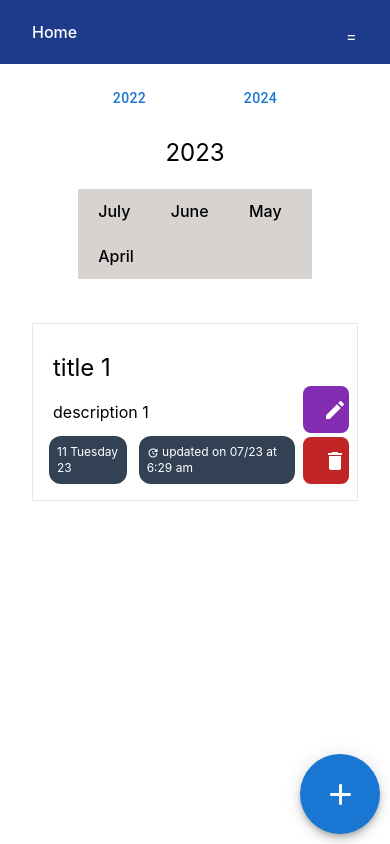
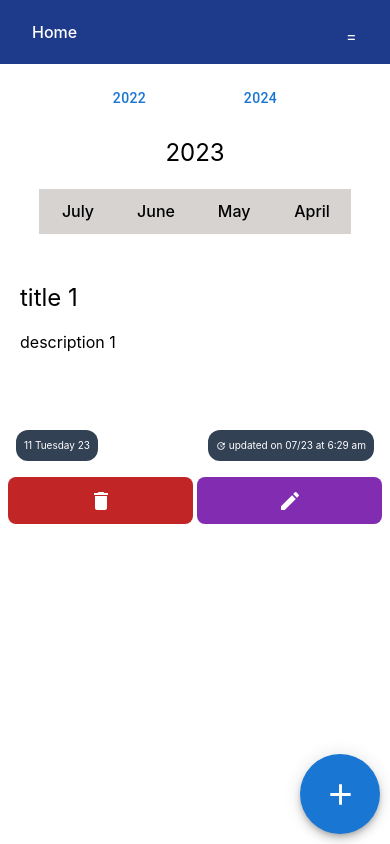
Before and after one commit to ArunRupan/activity-log, a React (Vite) app in the folder frontend/: page /guest in a window 390 px wide. Built offline with nearby package versions, Linux system fonts and the light colour scheme.

Commit message:
fixing status code 500

```diff
--- a/frontend/src/components/dairyComponents/EntryItem.jsx
+++ b/frontend/src/components/dairyComponents/EntryItem.jsx
@@ -75,12 +75,13 @@ const EntryItem = ({ id, task }) => {
   // }
 
   return (
-    <div className=" mx-2 p-2 relative border">
+    <div className=" md:mx-2 p-2 relative">
       {isEditing ? (
-        <div className="flex">
-          <div className="w-[85%] me-3">
+        <div className="md:flex">
+          <div className="md:w-[85%] md:me-3">
             <input
-              className="w-full my-3 p-3 text-2xl"
+              autoFocus
+              className="w-full my-3 p-3 text-2xl border-b border-slate-900 bg-slate-300"
               value={text}
               onChange={(e) => setText(e.target.value)}
             />
@@ -93,8 +94,8 @@ const EntryItem = ({ id, task }) => {
             />
             {/* </div> */}
           </div>
-          <div className="w-[15%] relative">
-            <div className="absolute bottom-2 text-white right-0 flex flex-col gap-1 w-full">
+          <div className="md:w-[15%] relative">
+            <div className="md:absolute bottom-2 text-white right-0 flex md:flex-col gap-1 w-full">
               <button
                 className="bg-green-700 flex justify-center w-full"
                 onClick={() => handleSave()}
@@ -112,22 +113,24 @@ const EntryItem = ({ id, task }) => {
         </div>
       ) : (
         <>
-          <div className="flex">
-            {/* body */}
-            <div className="p-3 w-[85%] min-h-[160px] relative text-ellipsis">
-              <p className="py-2 text-2xl">{task.title}</p>
-              {/* <div
+          <div className="flex flex-col md:flex-row">
+            <div>
+              {/* body */}
+              <div className="p-3 md:w-[85%] min-h-[160px] relative  text-ellipsis">
+                <p className="py-2 text-2xl">{task.title}</p>
+                {/* <div
               className="py-2 whitespace-pre-wrap"
               dangerouslySetInnerHTML={createMarkup(description)}
             ></div> */}
-              <div className="py-2 mb-9 whitespace-pre" id={id}></div>
-              <div className="absolute bottom-0 left-0 flex gap-3 p-2">
-                {/* Time */}
-                <p className="bg-slate-700 rounded-xl p-2 text-xs w-fit text-white">
+                <div className="py-2 md:mb-9 whitespace-pre" id={id}></div>
+              </div>
+              {/* Time */}
+              <div className="flex gap-3 p-2 justify-between  ">
+                <p className="bg-slate-700 rounded-xl p-2 text-[10px]  w-fit text-white">
                   {formatDay(task.date)}
                 </p>
                 {task.edited && (
-                  <p className="bg-slate-700 rounded-xl p-2 text-xs w-fit text-white">
+                  <p className="bg-slate-700 rounded-xl p-2 text-[10px] w-fit text-white">
                     <Update fontSize="inherit" /> updated on
                     {formatTime(task.time)}
                   </p>
@@ -135,13 +138,16 @@ const EntryItem = ({ id, task }) => {
               </div>
             </div>
             {/* Buttons */}
-            <div className="my-2 w-[15%] relative text-center">
-              <div className="absolute bottom-0 right-0 flex flex-col gap-1 w-full">
-                <button className="bg-[#822cb2]" onClick={handleEdit}>
+            <div className="my-2 md:w-[15%] relative text-center">
+              <div className="md:absolute bottom-0 right-0  flex md:flex-col gap-1 w-full">
+                <button
+                  className="bg-[#c22525] w-1/2"
+                  onClick={() => removeEntry()}
+                >
+                  <DeleteIcon className="text-white" />
+                </button>
+                <button className="bg-[#822cb2] w-1/2" onClick={handleEdit}>
                   <EditIcon className="text-white" />
-                </button>
-                <button className="bg-[#c22525]" onClick={() => removeEntry()}>
-                  <DeleteIcon className="text-white" />
                 </button>
               </div>
             </div>
--- a/frontend/src/components/dairyComponents/EntryList.jsx
+++ b/frontend/src/components/dairyComponents/EntryList.jsx
@@ -69,18 +69,22 @@ const EntryList = () => {
       </div>
 
       {/* Month Links */}
-      <div className="flex flex-col md:w-2/3 mx-auto">
-        <div className="w-[60%] mb-5 mx-auto bg-stone-300 ">
+      <div className="w-[80%] flex overflow-x-auto mb-5 mx-auto bg-stone-300">
         {mArr.map((month) => (
-            <button key={month} onClick={() => setCurrMonth(month)}>
+          <button
+            className="flex-1"
+            key={month}
+            onClick={() => setCurrMonth(month)}
+          >
             {/* <button key={month} onClick={() => setCurrMonth(month)}> */}
             {formatMonth(month)}
           </button>
         ))}
       </div>
 
+      <div className="flex flex-col md:w-2/3 mx-auto pb-20">
         {/* Task List */}
-        <div className="m-6">
+        <div className="md:m-6">
           {monthTasks.map((q) => (
             <div key={q.id}>
               {/* day tasks map  */}
--- a/frontend/src/components/pages/SignUp.jsx
+++ b/frontend/src/components/pages/SignUp.jsx
@@ -32,9 +32,9 @@ const SignUp = () => {
   const dispatch = useDispatch();
   const navigate = useNavigate();
 
+  const [register, { isLoading }] = useRegisterMutation();
+
   const { userInfo } = useSelector((state) => state.auth);
-
-  const [register, { isLoading }] = useRegisterMutation();
 
   useEffect(() => {
     if (userInfo) {
@@ -50,11 +50,13 @@ const SignUp = () => {
     } else {
       try {
         const res = await register({ name, email, password }).unwrap();
+        console.log(res);
         dispatch(setCredentials({ ...res }));
         navigate("/home");
       } catch (err) {
         // Style this to show error on screen
         console.log(err?.data?.message || err.error);
+        // navigate("/login");
       }
     }
   };
--- a/frontend/src/components/pages/WelcomePage.jsx
+++ b/frontend/src/components/pages/WelcomePage.jsx
@@ -4,16 +4,16 @@ import { Link } from "react-router-dom";
 const WelcomePage = () => {
   return (
     <div className="h-screen border grid place-items-center">
-      <div className="w-1/2 md:w-1/4 text-center">
+      <div className="sm:w-1/2 md:w-1/4 text-center">
         <h1 className="text-4xl">Welcome Page</h1>
 
         <div className="flex gap-3 mt-10 justify-center">
-          <Link to={"/login"} className="w-1/3">
+          <Link to={"/login"} className="md:w-1/3 flex-1">
             <Button variant="contained" className="w-full">
               Log in
             </Button>
           </Link>
-          <Link to={"/register"} className="w-1/3">
+          <Link to={"/register"} className="md:w-1/3 flex-1">
             <Button variant="contained" className="w-full">
               Register
             </Button>
--- a/frontend/src/components/textEditor/BlockStyles.jsx
+++ b/frontend/src/components/textEditor/BlockStyles.jsx
@@ -3,13 +3,13 @@ import { FormatListBulleted } from "@mui/icons-material";
 import { FormatListNumbered } from "@mui/icons-material";
 import HeaderDropdown from "./HeaderDropdown";
 
-const HEADER_TYPES = [
+// const HEADER_TYPES = [
+// ];
+
+const BLOCK_TYPES = [
   { label: "H1", style: "header-one" },
   { label: "H2", style: "header-two" },
   { label: "H3", style: "header-three" },
-];
-
-const BLOCK_TYPES = [
   { label: "Quote", style: "blockquote" },
   { label: <FormatListBulleted />, style: "unordered-list-item" },
   { label: <FormatListNumbered />, style: "ordered-list-item" },
@@ -17,19 +17,19 @@ const BLOCK_TYPES = [
 ];
 
 const BlockStyles = ({ editorState, onToggle }) => {
-  const selection = editorState.getSelection();
-  const blockType = editorState
-    .getCurrentContent()
-    .getBlockForKey(selection.getStartKey())
-    .getType();
+  // const selection = editorState.getSelection();
+  // const blockType = editorState
+  //   .getCurrentContent()
+  //   .getBlockForKey(selection.getStartKey())
+  //   .getType();
 
   return (
     <>
-      <HeaderDropdown
+      {/* <HeaderDropdown
         headerOptions={HEADER_TYPES}
         active={blockType}
         onToggle={() => onToggle}
-      />
+      /> */}
       {BLOCK_TYPES.map((type) => (
         <span
           className="opt"
--- a/frontend/src/components/textEditor/DraftEditor.jsx
+++ b/frontend/src/components/textEditor/DraftEditor.jsx
@@ -50,8 +50,8 @@ const DraftEditor = ({ description, setDescription }) => {
   };
 
   return (
-    <div className="border p-3 ">
-      <div className="flex">
+    <div className="border p-3 relative">
+      <div className="flex flex-wrap sticky">
         <BlockStyles editorState={editorState} onToggle={blockToggle} />
         <InlineStyle editorState={editorState} onToggle={inlineToggle} />
       </div>
--- a/frontend/src/slices/apiSlice.js
+++ b/frontend/src/slices/apiSlice.js
@@ -1,7 +1,7 @@
 import { createApi, fetchBaseQuery } from "@reduxjs/toolkit/query/react";
 
 const baseQuery = fetchBaseQuery({
-  baseUrl: "https://activity-log-20np.onrender.com",
+  baseUrl: "https://activity-log-20np.onrender.com/api/",
 });
 
 export const apiSlice = createApi({
--- a/frontend/src/slices/usersApiSlice.js
+++ b/frontend/src/slices/usersApiSlice.js
@@ -1,5 +1,5 @@
 import { apiSlice } from "./apiSlice";
-const USERS_URL = "/api/users";
+const USERS_URL = "users";
 
 export const userApiSlice = apiSlice.injectEndpoints({
   endpoints: (builder) => ({
@@ -18,7 +18,7 @@ export const userApiSlice = apiSlice.injectEndpoints({
     }),
     register: builder.mutation({
       query: (data) => ({
-        url: `${USERS_URL}`,
+        url: `${USERS_URL}/`,
         method: "POST",
         body: data,
       }),
```
Also changed, not shown: 2 other files (tests, documents, lock files or other folders). Lines whose indentation alone changed are shown as unchanged.
